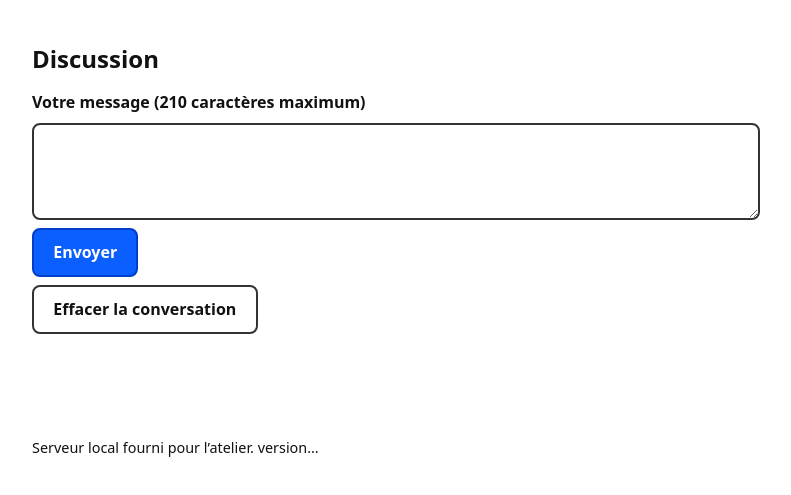
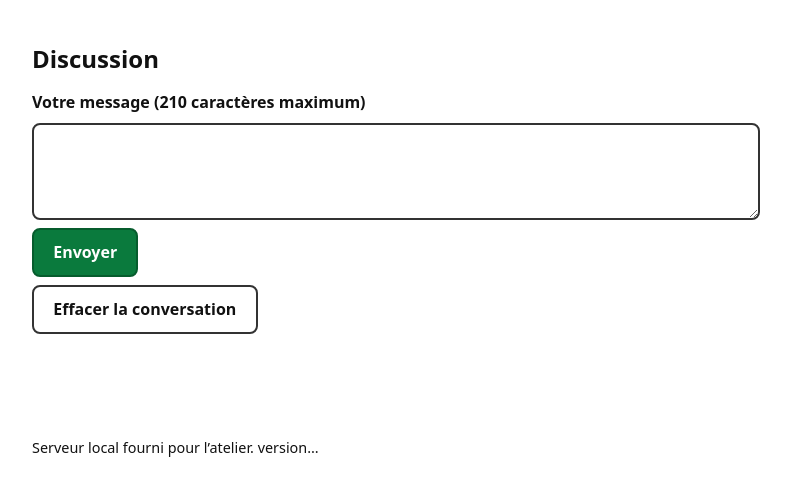
Before and after one commit to webromain/cap-web-j2, a website with bundled scripts: page atelier/public/index.html in a window 1280 px wide. Shown: the part 99-594 px from the top of the page, without its empty margins (244-1035 px from the left). Built offline with nearby package versions, Linux system fonts and the light colour scheme; files whose address does not match are found by name.

Commit message:
feat: nouvelle couleur

```diff
--- a/atelier/public/styles.css
+++ b/atelier/public/styles.css
@@ -2,8 +2,8 @@
   color-scheme: light;
   --fond: #ffffff;
   --texte: #111111;
-  --accent: #0b5fff;
-  --accent-fonce: #003ecb;
+  --accent: #0a7a3d;
+  --accent-fonce: #065c2d;
   --bord: #333333;
 }
 
```
